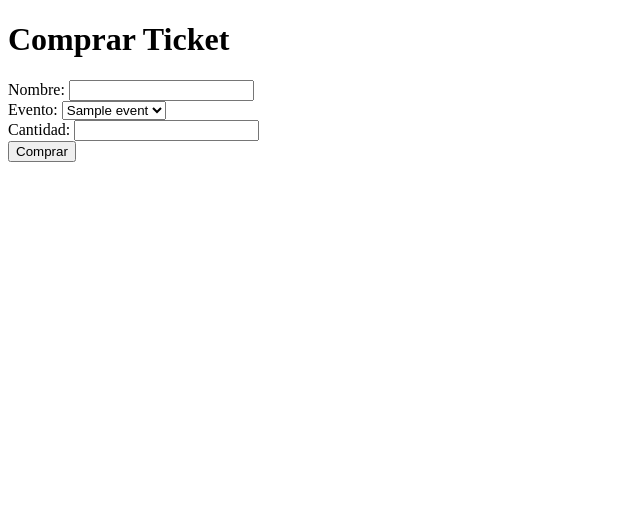
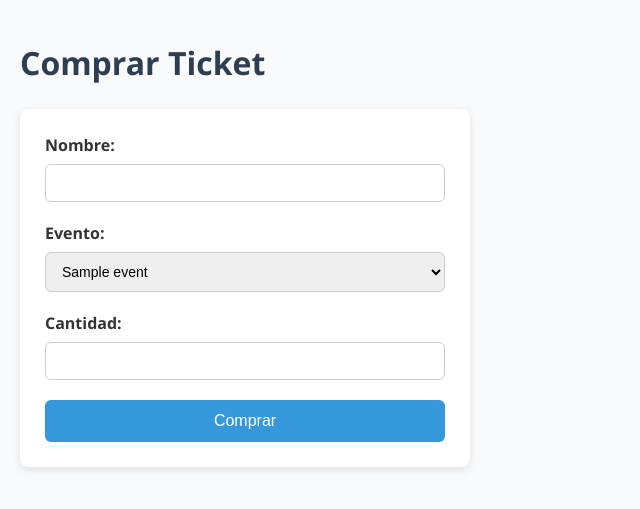
Before and after one commit to nicolassss16/qrtickt, a Flask app: page / in a window 1280 px wide. Shown: the top 509 px of the page, without its empty margins (0-640 px from the left). Run offline with Flask 3, Linux system fonts and the light colour scheme; tables that the repository leaves empty hold one stand-in row (values such as "Sample post").

Commit message:
Update index.html

```diff
--- a/app/templates/index.html
+++ b/app/templates/index.html
@@ -1,19 +1,82 @@
 <!DOCTYPE html>
-<html>
+<html lang="es">
 <head>
+    <meta charset="UTF-8" />
     <title>Compra de Tickets</title>
+    <style>
+        body {
+            font-family: 'Segoe UI', Tahoma, Geneva, Verdana, sans-serif;
+            background-color: #f9fafb;
+            margin: 0;
+            padding: 20px;
+            color: #333;
+        }
+        h1 {
+            color: #2c3e50;
+            margin-bottom: 25px;
+        }
+        form {
+            background-color: white;
+            padding: 25px;
+            max-width: 400px;
+            border-radius: 8px;
+            box-shadow: 0 3px 8px rgba(0,0,0,0.1);
+        }
+        label {
+            display: block;
+            margin-bottom: 8px;
+            font-weight: 600;
+        }
+        input[type="text"],
+        input[type="number"],
+        select {
+            width: 100%;
+            padding: 10px 12px;
+            margin-bottom: 20px;
+            border: 1px solid #ccc;
+            border-radius: 6px;
+            font-size: 14px;
+            box-sizing: border-box;
+            transition: border-color 0.3s ease;
+        }
+        input[type="text"]:focus,
+        input[type="number"]:focus,
+        select:focus {
+            border-color: #3498db;
+            outline: none;
+        }
+        button {
+            background-color: #3498db;
+            color: white;
+            padding: 12px 20px;
+            border: none;
+            border-radius: 6px;
+            font-size: 16px;
+            cursor: pointer;
+            width: 100%;
+            transition: background-color 0.3s ease;
+        }
+        button:hover {
+            background-color: #2980b9;
+        }
+    </style>
 </head>
 <body>
     <h1>Comprar Ticket</h1>
     <form method="POST" action="/purchase">
-        Nombre: <input type="text" name="name" required><br>
-        Evento:
-        <select name="event">
+        <label for="name">Nombre:</label>
+        <input type="text" id="name" name="name" required>
+
+        <label for="event">Evento:</label>
+        <select id="event" name="event" required>
             {% for event in events %}
                 <option value="{{ event.id }}">{{ event.name }}</option>
             {% endfor %}
-        </select><br>
-        Cantidad: <input type="number" name="quantity" required><br>
+        </select>
+
+        <label for="quantity">Cantidad:</label>
+        <input type="number" id="quantity" name="quantity" min="1" required>
+
         <button type="submit">Comprar</button>
     </form>
 </body>
```
